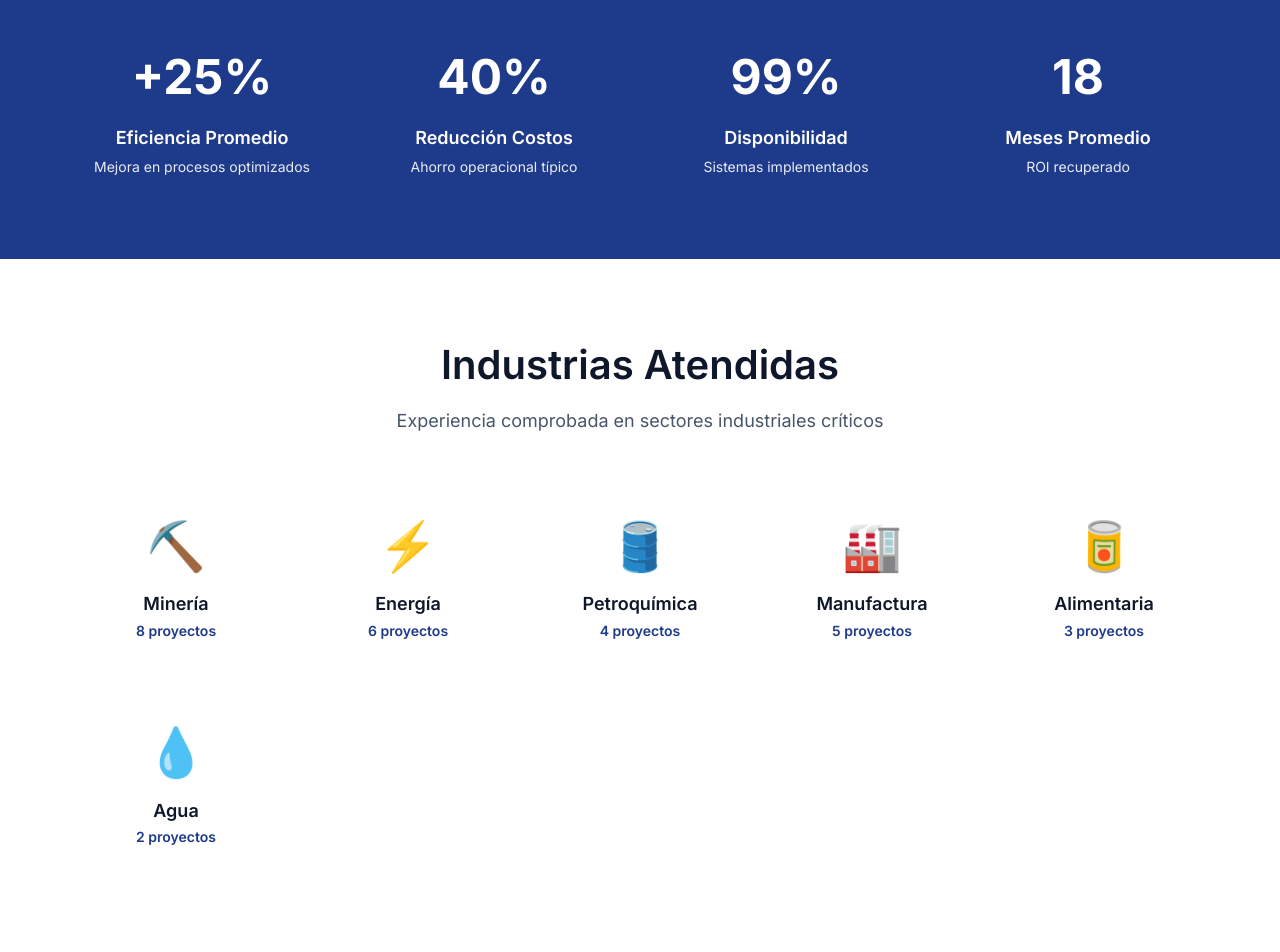
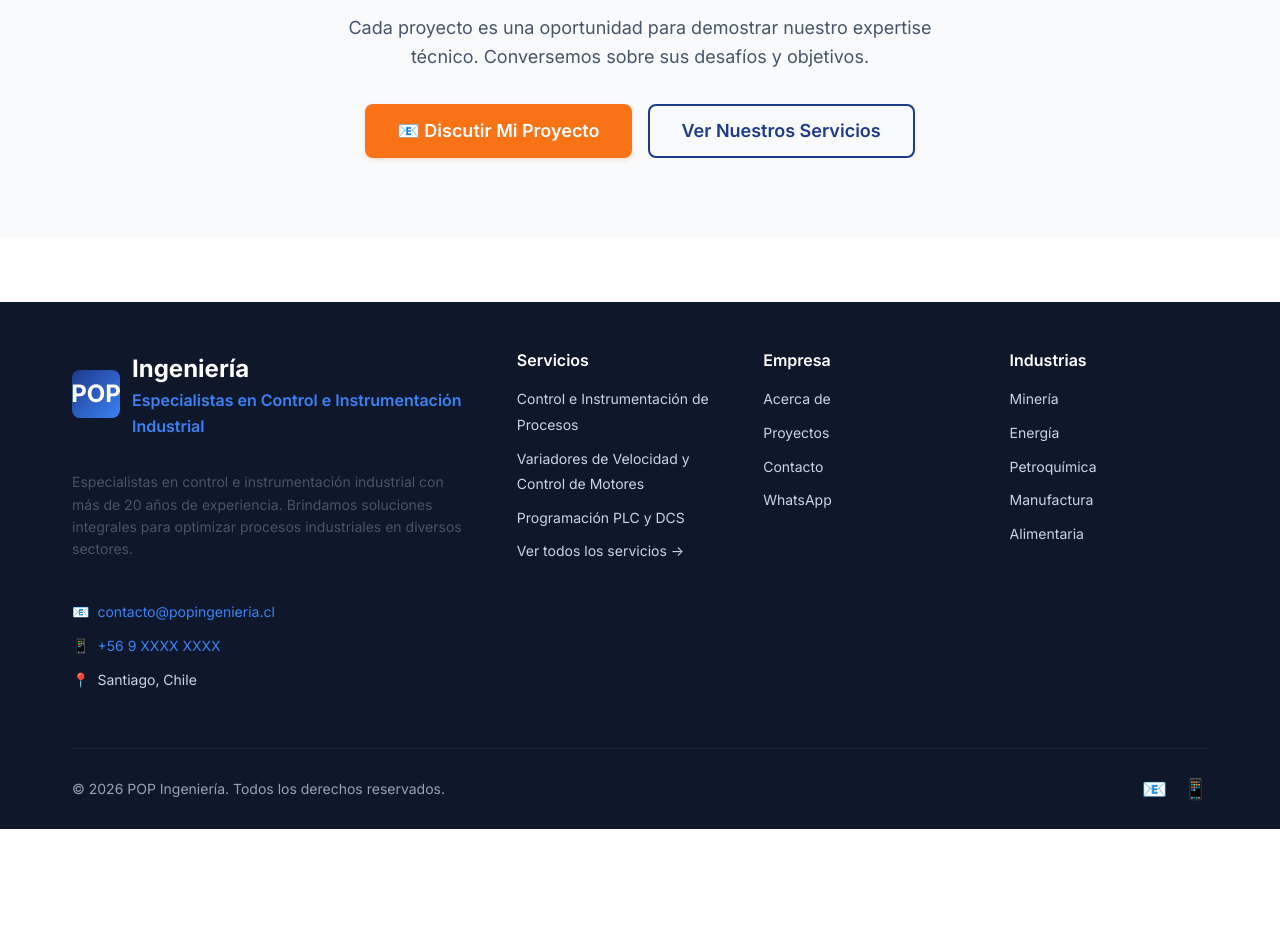
Before and after one commit to pipejarad/pop-ingenieria, a Next.js app: page /proyectos in a window 1280 px wide. Shown: the part 1360-2312 px from the top of the page. After the commit the page ends 2189 px from the top, so only its background shows below. Built offline with nearby package versions, Linux system fonts and the light colour scheme.

Commit message:
content: quitar secciones de cifras inventadas de la página de proyectos

```diff
--- a/src/app/proyectos/page.js
+++ b/src/app/proyectos/page.js
@@ -6,7 +6,7 @@ import { projects } from "@/content/projects";
 export const metadata = {
   title: "Casos de Éxito - Proyectos de Automatización Industrial",
   description:
-    "Conozca nuestros casos de éxito en automatización industrial. Proyectos realizados en minería, energía, petroquímica y manufactura.",
+    "Conozca nuestros proyectos de automatización industrial realizados en minería, energía, forestal e industria en general.",
 };
 
 export default function ProyectosPage() {
@@ -19,8 +19,8 @@ export default function ProyectosPage() {
         >
           <h1>Nuestros Proyectos</h1>
           <p style={{ fontSize: "1.25rem" }}>
-            Casos de éxito que demuestran nuestro expertise técnico y capacidad
-            para generar valor en proyectos de automatización industrial.
+            Una muestra de los proyectos en los que hemos instalado, renovado y
+            puesto en marcha sistemas de automatización y control industrial.
           </p>
         </div>
       </Section>
@@ -45,170 +45,6 @@ export default function ProyectosPage() {
                 </Card.Body>
               )}
             </Card>
-          ))}
-        </div>
-      </Section>
-
-      {/* Stats Section */}
-      <Section background="primary">
-        <div style={{ textAlign: "center", marginBottom: "3rem" }}>
-          <h2 style={{ color: "var(--white)" }}>
-            Impacto de Nuestros Proyectos
-          </h2>
-          <p style={{ fontSize: "1.125rem", opacity: 0.95 }}>
-            Resultados medibles que demuestran el valor de la automatización
-            industrial
-          </p>
-        </div>
-
-        <div
-          style={{
-            display: "grid",
-            gridTemplateColumns: "repeat(auto-fit, minmax(200px, 1fr))",
-            gap: "2rem",
-            textAlign: "center",
-          }}
-        >
-          <div>
-            <div
-              style={{
-                fontSize: "3rem",
-                fontWeight: "bold",
-                marginBottom: "0.5rem",
-              }}
-            >
-              +25%
-            </div>
-            <div
-              style={{
-                fontSize: "1.125rem",
-                fontWeight: "600",
-                marginBottom: "0.25rem",
-              }}
-            >
-              Eficiencia Promedio
-            </div>
-            <div style={{ fontSize: "0.875rem", opacity: 0.9 }}>
-              Mejora en procesos optimizados
-            </div>
-          </div>
-
-          <div>
-            <div
-              style={{
-                fontSize: "3rem",
-                fontWeight: "bold",
-                marginBottom: "0.5rem",
-              }}
-            >
-              40%
-            </div>
-            <div
-              style={{
-                fontSize: "1.125rem",
-                fontWeight: "600",
-                marginBottom: "0.25rem",
-              }}
-            >
-              Reducción Costos
-            </div>
-            <div style={{ fontSize: "0.875rem", opacity: 0.9 }}>
-              Ahorro operacional típico
-            </div>
-          </div>
-
-          <div>
-            <div
-              style={{
-                fontSize: "3rem",
-                fontWeight: "bold",
-                marginBottom: "0.5rem",
-              }}
-            >
-              99%
-            </div>
-            <div
-              style={{
-                fontSize: "1.125rem",
-                fontWeight: "600",
-                marginBottom: "0.25rem",
-              }}
-            >
-              Disponibilidad
-            </div>
-            <div style={{ fontSize: "0.875rem", opacity: 0.9 }}>
-              Sistemas implementados
-            </div>
-          </div>
-
-          <div>
-            <div
-              style={{
-                fontSize: "3rem",
-                fontWeight: "bold",
-                marginBottom: "0.5rem",
-              }}
-            >
-              18
-            </div>
-            <div
-              style={{
-                fontSize: "1.125rem",
-                fontWeight: "600",
-                marginBottom: "0.25rem",
-              }}
-            >
-              Meses Promedio
-            </div>
-            <div style={{ fontSize: "0.875rem", opacity: 0.9 }}>
-              ROI recuperado
-            </div>
-          </div>
-        </div>
-      </Section>
-
-      {/* Industries Served */}
-      <Section>
-        <div style={{ textAlign: "center", marginBottom: "3rem" }}>
-          <h2>Industrias Atendidas</h2>
-          <p style={{ fontSize: "1.125rem" }}>
-            Experiencia comprobada en sectores industriales críticos
-          </p>
-        </div>
-
-        <div
-          style={{
-            display: "grid",
-            gridTemplateColumns: "repeat(auto-fit, minmax(200px, 1fr))",
-            gap: "1.5rem",
-            textAlign: "center",
-          }}
-        >
-          {[
-            { icon: "⛏️", name: "Minería", count: "8" },
-            { icon: "⚡", name: "Energía", count: "6" },
-            { icon: "🛢️", name: "Petroquímica", count: "4" },
-            { icon: "🏭", name: "Manufactura", count: "5" },
-            { icon: "🥫", name: "Alimentaria", count: "3" },
-            { icon: "💧", name: "Agua", count: "2" },
-          ].map((industry, index) => (
-            <div key={index} style={{ padding: "1.5rem" }}>
-              <div style={{ fontSize: "3rem", marginBottom: "0.5rem" }}>
-                {industry.icon}
-              </div>
-              <h3 style={{ fontSize: "1.125rem", marginBottom: "0.25rem" }}>
-                {industry.name}
-              </h3>
-              <div
-                style={{
-                  color: "var(--primary-blue)",
-                  fontWeight: "600",
-                  fontSize: "0.875rem",
-                }}
-              >
-                {industry.count} proyectos
-              </div>
-            </div>
           ))}
         </div>
       </Section>
```
Also changed, not shown: 1 other file (tests, documents, lock files or other folders).
